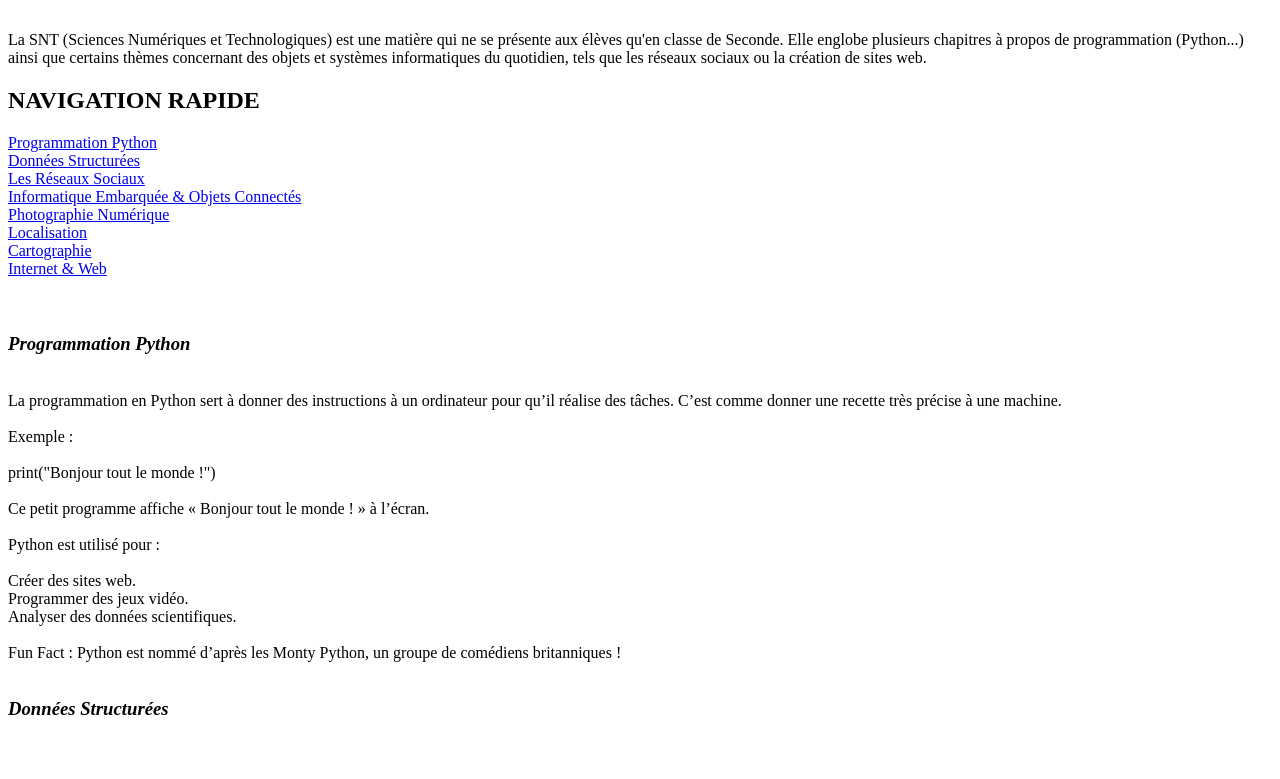
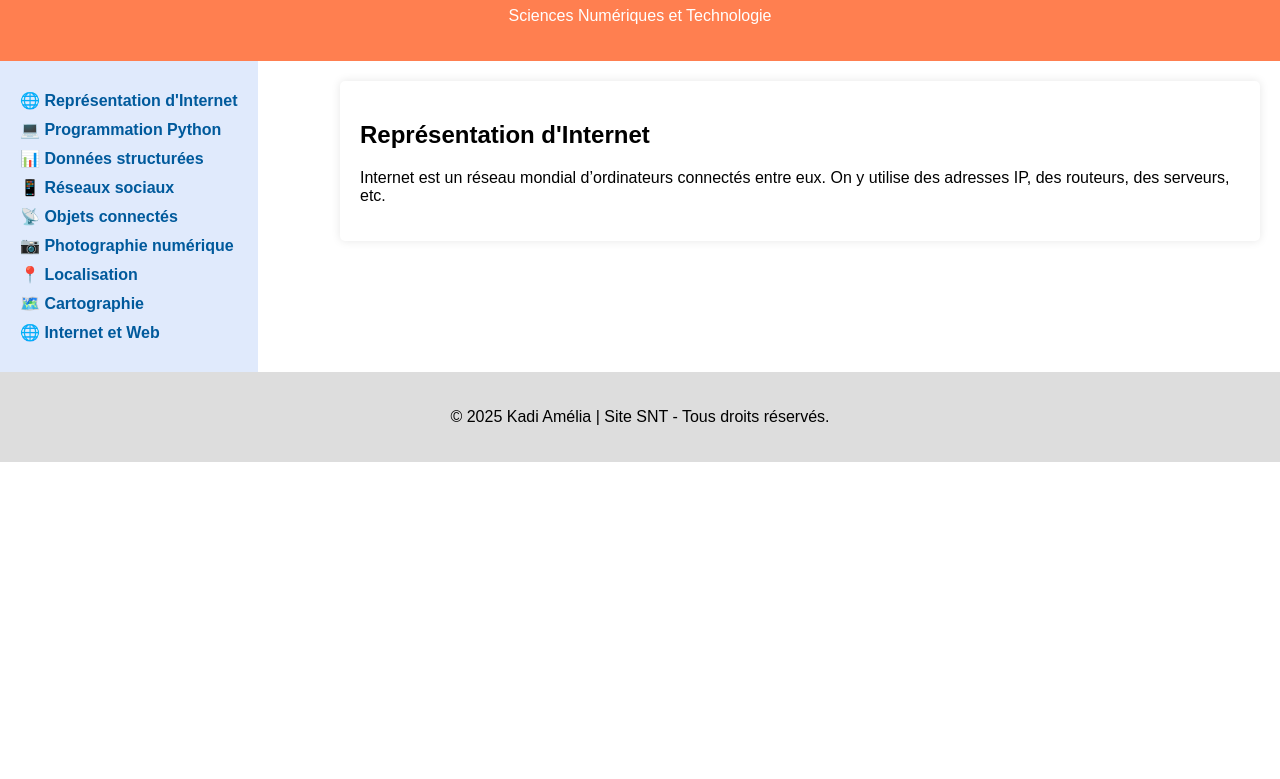
Before and after one commit to Ameliakadi/SNT, a plain HTML site: page siteweb.html in a window 1280 px wide. Shown: the part 153-932 px from the top of the page. After the commit the page ends 800 px from the top, so only its background shows below. Drawn offline with Linux system fonts and the light colour scheme.

Commit message:
Update siteweb.html

```diff
--- a/siteweb.html
+++ b/siteweb.html
@@ -1,35 +1,92 @@
-<html lang="fr"><head>
-<meta charset="UTF-8">
-<meta name="viewport" content="width=device-width, initial-scale=1.0">
-<title>Un cours de SNT random</title>
-<link rel="stylesheet" href="style.css">
+<!DOCTYPE html>
+<html lang="fr">
+<head>
+  <meta charset="UTF-8" />
+  <meta name="viewport" content="width=device-width, initial-scale=1.0" />
+  <title>Cours SNT - Kadi Amélia</title>
+  <style>
+    body {
+      font-family: Arial, sans-serif;
+      margin: 0;
+      background-color: #FFFFFF;
+    }
+    header {
+      background-color: #FF7F50;
+      color: white;
+      padding: 20px;
+      text-align: center;
+    }
+    header img {
+      width: 80px;
+      vertical-align: middle;
+    }
+    nav {
+      background: #e0eafc;
+      padding: 20px;
+      max-width: 300px;
+      float: left;
+      height: 100%;
+      box-sizing: border-box;
+    }
+    nav a {
+      display: block;
+      margin: 10px 0;
+      font-weight: bold;
+      color: #005a9c;
+      text-decoration: none;
+    }
+    main {
+      margin-left: 320px;
+      padding: 20px;
+    }
+    section {
+      display: none;
+      background: white;
+      padding: 20px;
+      border-radius: 5px;
+      box-shadow: 0 0 10px rgba(0,0,0,0.1);
+    }
+    section.active {
+      display: block;
+    }
+    footer {
+      clear: both;
+      text-align: center;
+      background: #ddd;
+      padding: 20px;
+      margin-top: 40px;
+    }
+  </style>
 </head>
 <body>
-<h1> <strong> Bienvenue sur mon site, je suis Amélia KADI </strong> </h1>
-<p> <strong> Je vais vous parler de ma passion de SNT :) </strong> </p>
-<p>
-<img src="SNT.jpg" align="middle">
-</p>
-<br>
-<br>
-<p> La SNT (Sciences Numériques et Technologiques) est une matière qui ne se présente aux élèves qu'en classe de Seconde. Elle englobe plusieurs chapitres à propos de programmation (Python...) ainsi que certains thèmes concernant des objets et systèmes informatiques du quotidien, tels que les réseaux sociaux ou la création de sites web.
-<br>
-<h2> NAVIGATION RAPIDE </h2>
-<p>
-<a href="#programmationpython">Programmation Python</a> <br>
-<a href="#donneesstructurees">Données Structurées</a> <br>
-<a href="#lesreseauxsociaux">Les Réseaux Sociaux</a> <br>
-<a href="#informatiqueembarquee">Informatique Embarquée &amp; Objets Connectés</a> <br>
-<a href="#photonumerique">Photographie Numérique</a> <br>
-<a href="#localisation">Localisation</a> <br>
-<a href="#cartographie">Cartographie</a> <br>
-<a href="#internetweb">Internet &amp; Web</a> <br>
-<br>
-<br>
-<h3> <strong><em> Programmation Python</em></strong>
-</h3><h3 id="programmationpython"> </h3>
-<br>
-La programmation en Python sert à donner des instructions à un ordinateur pour qu’il réalise des tâches.
+
+<header>
+  <img src="https://upload.wikimedia.org/wikipedia/commons/3/36/Sciences_num%C3%A9riques_et_technologie_-_Logo.png" alt="Logo SNT" />
+  <h1>Site SNT de Hadi Lamari</h1>
+  <p>Sciences Numériques et Technologie</p>
+</header>
+
+<nav>
+  <a href="#" onclick="showSection('internet')">🌐 Représentation d'Internet</a>
+  <a href="#" onclick="showSection('python')">💻 Programmation Python</a>
+  <a href="#" onclick="showSection('donnees')">📊 Données structurées</a>
+  <a href="#" onclick="showSection('reseaux')">📱 Réseaux sociaux</a>
+  <a href="#" onclick="showSection('objets')">📡 Objets connectés</a>
+  <a href="#" onclick="showSection('photo')">📷 Photographie numérique</a>
+  <a href="#" onclick="showSection('localisation')">📍 Localisation</a>
+  <a href="#" onclick="showSection('carte')">🗺️ Cartographie</a>
+  <a href="#" onclick="showSection('web')">🌐 Internet et Web</a>
+</nav>
+
+<main>
+  <section id="internet" class="active">
+    <h2>Représentation d'Internet</h2>
+    <p>Internet est un réseau mondial d’ordinateurs connectés entre eux. On y utilise des adresses IP, des routeurs, des serveurs, etc.</p>
+  </section>
+
+  <section id="python">
+    <h2>Programmation Python</h2>
+    <p>La programmation en Python sert à donner des instructions à un ordinateur pour qu’il réalise des tâches.
 C’est comme donner une recette très précise à une machine.
 <br>
 <br>
@@ -52,15 +109,12 @@ Programmer des jeux vidéo.
 Analyser des données scientifiques.
 <br>
 <br>
-Fun Fact : Python est nommé d’après les Monty Python, un groupe de comédiens britanniques !
-<br>
-<br>
-</be></p2>
-<h3> <strong><em>Données Structurées</em></strong>
-<h4 id="donneesstructurees"> </h4>
-<br>
-<br>
-Les données structurées sont des informations bien organisées pour être facilement utilisées.
+Fun Fact : Python est nommé d’après les Monty Python, un groupe de comédiens britanniques !</p>
+  </section>
+
+  <section id="donnees">
+    <h2>Données structurées</h2>
+    <p>Les données structurées sont des informations bien organisées pour être facilement utilisées.
 <br>
 <br>
 Exemples :
@@ -77,13 +131,12 @@ Pourquoi c'est utile ?
 Si les données sont bien rangées, on peut rapidement trouver une information ou faire des calculs automatiques.
 <br>
 <br>
-Par exemple, pour savoir qui a eu la meilleure note dans la classe !
-<br>
-<br>
-<h3> <strong><em>Les Réseaux Sociaux</em></strong> </h3>
-<h3 id="lesreseauxsociaux"> </h3>
-<br>
-Les réseaux sociaux permettent aux gens de se connecter, de partager des photos, des vidéos et de discuter.
+Par exemple, pour savoir qui a eu la meilleure note dans la classe !</p>
+  </section>
+
+  <section id="reseaux">
+    <h2>Réseaux sociaux</h2>
+    <p>Les réseaux sociaux permettent aux gens de se connecter, de partager des photos, des vidéos et de discuter.
 <br>
 <br>
 Exemples :
@@ -106,13 +159,12 @@ Nous proposer du contenu.
 Nous afficher de la publicité ciblée.
 <br>
 <br>
-Conseil : toujours réfléchir avant de poster !
-<br>
-<br>
-<h3> <strong><em>Informatique Embarquée &amp; Objets Connectés</em></strong> </h3>
-<h3 id="informatiqueembarquee"> </h3>
-<br>
-L’informatique embarquée, c’est quand un ordinateur est intégré dans un objet du quotidien.
+Conseil : toujours réfléchir avant de poster !</p>
+  </section>
+
+  <section id="objets">
+    <h2>Objets connectés</h2>
+    <p>L’informatique embarquée, c’est quand un ordinateur est intégré dans un objet du quotidien.
 <br>
 <br>
 Exemples :
@@ -127,14 +179,12 @@ Une voiture avec GPS intégré.
 Une caméra de sécurité connectée à ton téléphone.
 <br>
 <br>
-Objets connectés : Ils peuvent communiquer entre eux via Internet (par exemple : Alexa ou Google Home).
-<br>
-<br>
-<h3> <strong><em>Photographie Numérique</em></strong> </h3>
-<h3 id="photonumerique"> </h3>
-<br>
-<br>
-La photographie numérique transforme la lumière en données numériques.
+Objets connectés : Ils peuvent communiquer entre eux via Internet (par exemple : Alexa ou Google Home).</p>
+  </section>
+
+  <section id="photo">
+    <h2>Photographie numérique</h2>
+    <p>La photographie numérique transforme la lumière en données numériques.
 <br>
 <br>
 Exemples de formats d’images :
@@ -157,13 +207,12 @@ Un capteur transforme la lumière en pixels (petits carrés de couleurs).
 L’image est sauvegardée sur une carte mémoire.
 <br>
 <br>
-Exemple amusant : Une photo de 12 mégapixels contient environ 12 millions de petits carrés !
-<br>
-<br>
-<h3> <strong><em>Localisation</em></strong> </h3>
-<h3 id="localisation"> </h3>
-<br>
-La localisation permet de connaître ta position sur Terre grâce aux satellites.
+Exemple amusant : Une photo de 12 mégapixels contient environ 12 millions de petits carrés !</p>
+  </section>
+
+  <section id="localisation">
+    <h2>Localisation</h2>
+    <p>La localisation permet de connaître ta position sur Terre grâce aux satellites.
 <br>
 <br>
 Exemple :
@@ -187,13 +236,12 @@ Utilisation :
 Trouver une adresse.
 <br>
 <br>
-Partager ta position en temps réel.
-<br>
-<br>
-<h3>Cartographie</em></strong> </h3>
-<h3 id="cartographie"> </h3>
-<br>
-La cartographie est l’art de créer des cartes géographiques.
+Partager ta position en temps réel.</p>
+  </section>
+
+  <section id="carte">
+    <h2>Cartographie</h2>
+    <p>La cartographie est l’art de créer des cartes géographiques.
 <br>
 <br>
 Exemples de cartes modernes :
@@ -214,13 +262,12 @@ Mesurer des distances.
 Ajouter des informations en direct (trafic, restaurants, etc.).
 <br>
 <br>
-Anecdote : Avant, les cartes étaient dessinées à la main et pouvaient contenir beaucoup d’erreurs !
-<br>
-<br>
-<h3> <strong><em>Internet &amp; Web</em></strong> </h3>
-<h3 id="internetweb"> </h3>
-<br>
-Internet est le réseau qui relie les ordinateurs entre eux.
+Anecdote : Avant, les cartes étaient dessinées à la main et pouvaient contenir beaucoup d’erreurs !</p>
+  </section>
+
+  <section id="web">
+    <h2>Internet et Web</h2>
+    <p>Internet est le réseau qui relie les ordinateurs entre eux.
 Le Web est un service d’Internet qui permet d’accéder à des sites.
 <br>
 <br>
@@ -254,11 +301,22 @@ Différence simple :
 Internet = autoroute.
 <br>
 <br>
-Web = voitures qui roulent dessus !
-<br>
-<br>
-<br>
-<br>
- <p>Pour plus d'informations, <a href="https://eduscol.education.fr/sti/ressources-snt" target="_blank">clique ici</a>.</p>
+Web = voitures qui roulent dessus !</p>
+  </section>
+</main>
+
+<footer>
+  <p>&copy; 2025 Kadi Amélia | Site SNT - Tous droits réservés.</p>
+</footer>
+
+<script>
+  function showSection(id) {
+    document.querySelectorAll('section').forEach(section => {
+      section.classList.remove('active');
+    });
+    document.getElementById(id).classList.add('active');
+  }
+</script>
+
 </body>
 </html>
```
